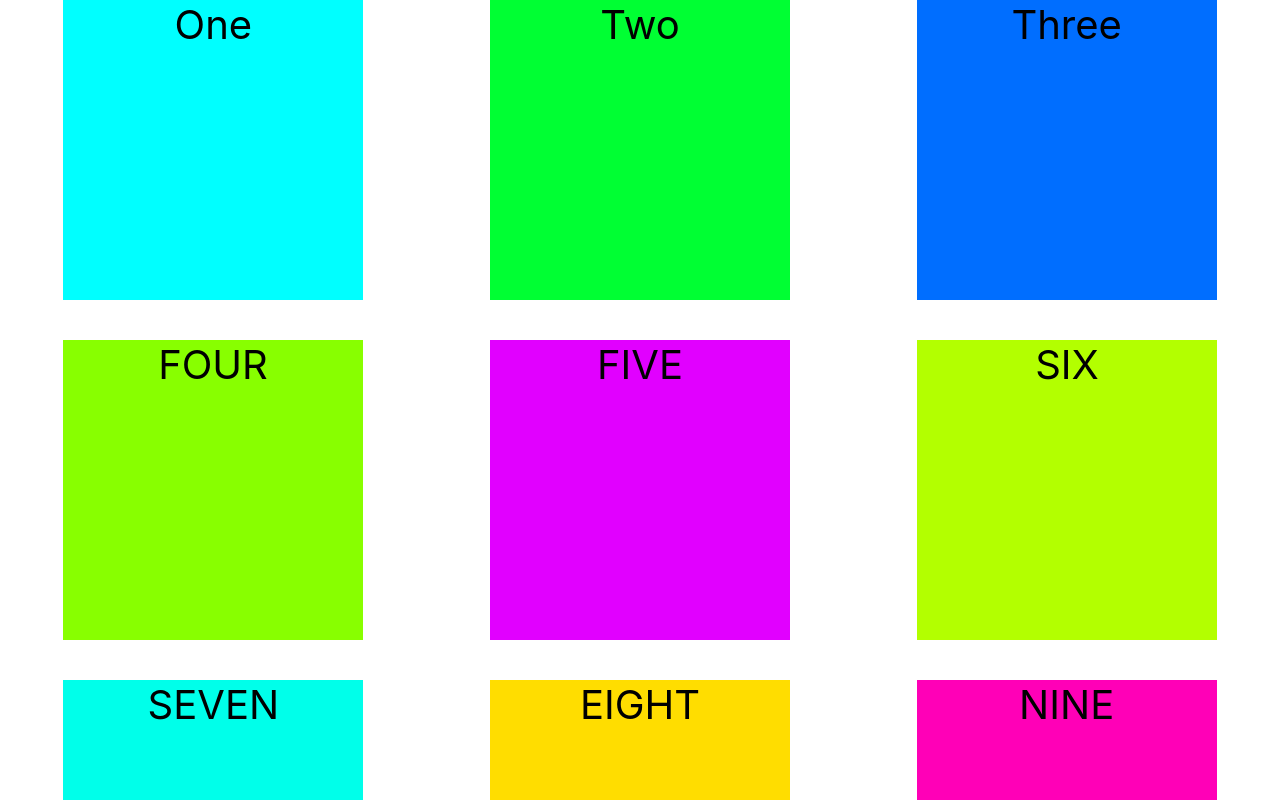
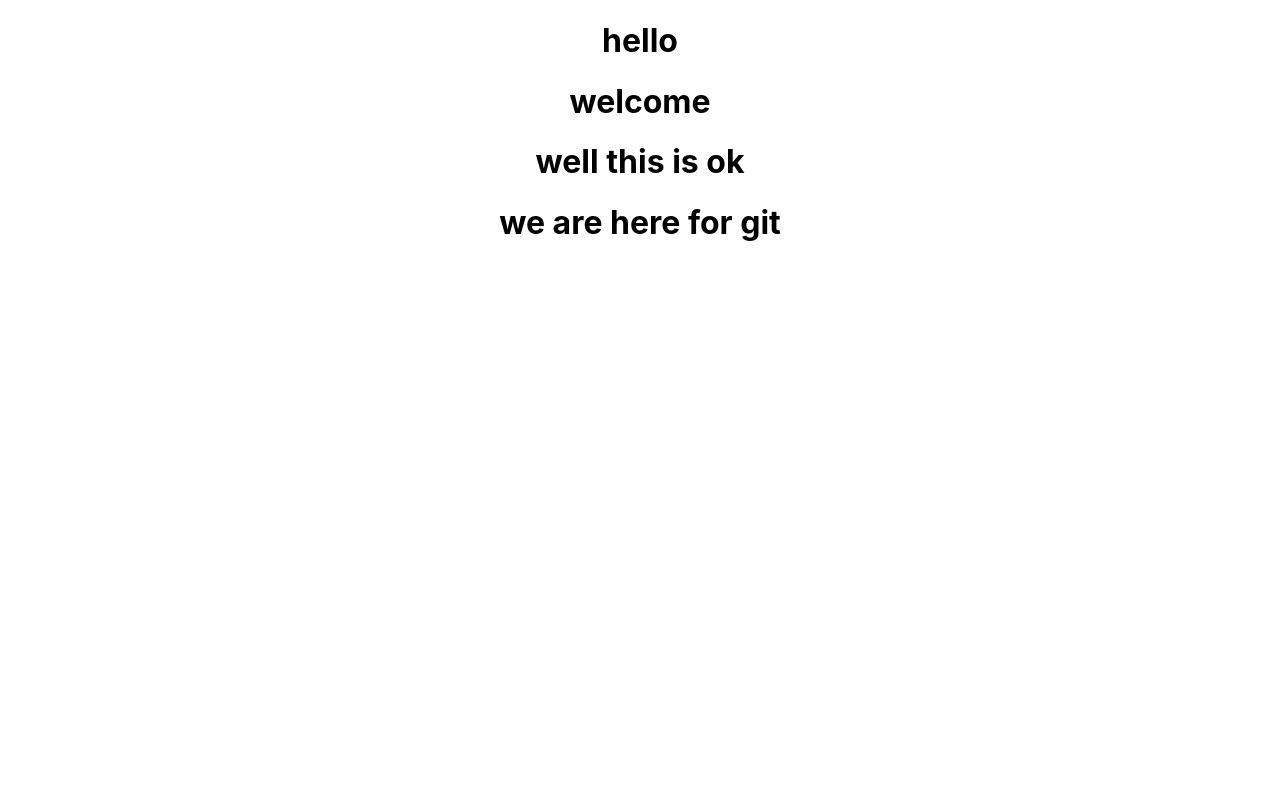
Before and after one commit to meharabusufyan429-lgtm/Second-day, a React (Create React App) app: page / in a window 1280 px wide. Shown: the top 800 px of the page. Built offline with nearby package versions, Linux system fonts and the light colour scheme.

Commit message:
add some code in LearnAos

```diff
--- a/src/App.js
+++ b/src/App.js
@@ -9,7 +9,7 @@ import LearnNewo from './Components/LearnNewo';
 function App() {
   return (
     <div className="App">
-   <LearnAos/>
+   {/* <LearnAos/> */}
       <LearnClear/>
       <LearnCode/>
       <LearnNew/>
--- a/src/Components/LearnAos.jsx
+++ b/src/Components/LearnAos.jsx
@@ -51,7 +51,7 @@ const LearnAos = () => {
 
        <div
        data-aos="flip-down"
-         data-aos-duration="2000"
+         data-aos-duration="2500"
         className="row5">
         SIX
        </div>
```
